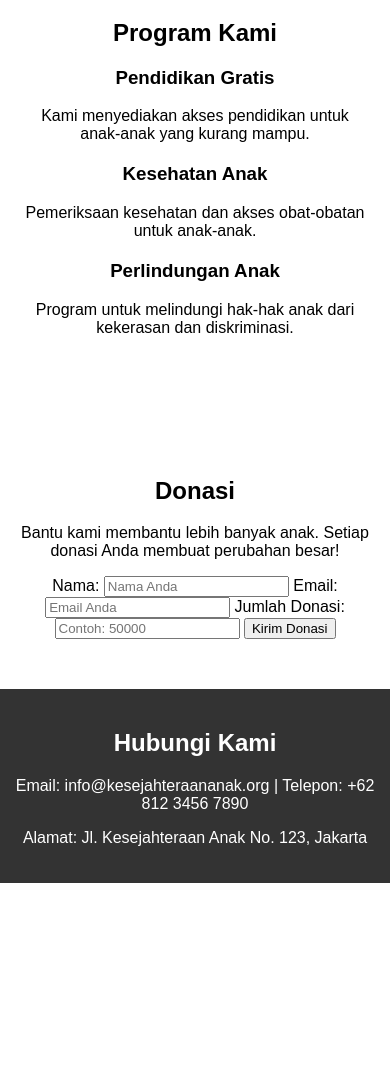
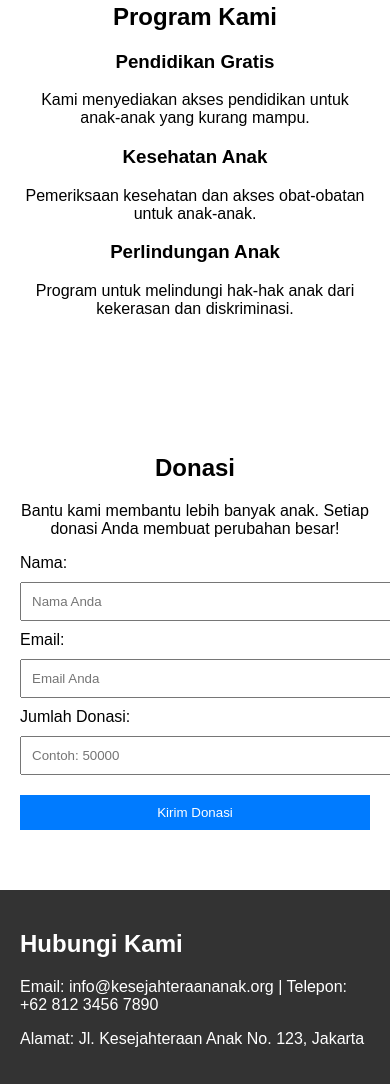
Before and after one commit to anjahsjshshdh/testerrweb, a plain HTML site: page index.html in a window 390 px wide. Shown: the part 686-1770 px from the top of the page. Before the commit the page ends 1569 px from the top, so only its background shows below. Drawn offline with Linux system fonts and the light colour scheme; a script that the page names is missing.

Commit message:
Update styles.css

```diff
--- a/styles.css
+++ b/styles.css
@@ -1,4 +1,4 @@
-/* Responsif dan Animasi */
+/* Responsif untuk mobile */
 body {
     font-family: Arial, sans-serif;
     margin: 0;
@@ -18,11 +18,6 @@ body {
     text-decoration: none;
     padding: 10px 20px;
     border-radius: 5px;
-    transition: background 0.3s ease;
-}
-
-.header .btn-primary:hover {
-    background: #FFD54F;
 }
 
 .navbar {
@@ -36,10 +31,11 @@ body {
     padding: 0;
     display: flex;
     justify-content: center;
+    flex-wrap: wrap;
 }
 
 .navbar ul li {
-    margin: 0 10px;
+    margin: 5px 10px;
 }
 
 .navbar ul li a {
@@ -52,40 +48,27 @@ body {
     text-align: center;
 }
 
-.donasi-form, .kontak-form {
-    margin-top: 20px;
-    text-align: left;
-    max-width: 500px;
-    margin: 0 auto;
+footer {
+    background: #333;
+    color: white;
+    padding: 20px;
 }
 
-.donasi-form label, .kontak-form label {
-    display: block;
-    margin-bottom: 5px;
+form {
+    max-width: 400px;
+    margin: auto;
+    text-align: left;
 }
 
-.donasi-form input, .kontak-form textarea {
+form input, form button {
     width: 100%;
     padding: 10px;
-    margin-bottom: 10px;
-    border: 1px solid #ccc;
-    border-radius: 5px;
+    margin: 10px 0;
 }
 
-.footer {
-    background: #333;
+form .btn-primary {
+    background: #007BFF;
     color: white;
-    text-align: center;
-    padding: 20px 10px;
+    border: none;
+    cursor: pointer;
 }
-
-/* Responsif */
-@media (max-width: 768px) {
-    .navbar ul {
-        flex-direction: column;
-    }
-
-    .program-item {
-        margin-bottom: 20px;
-    }
-}
```
